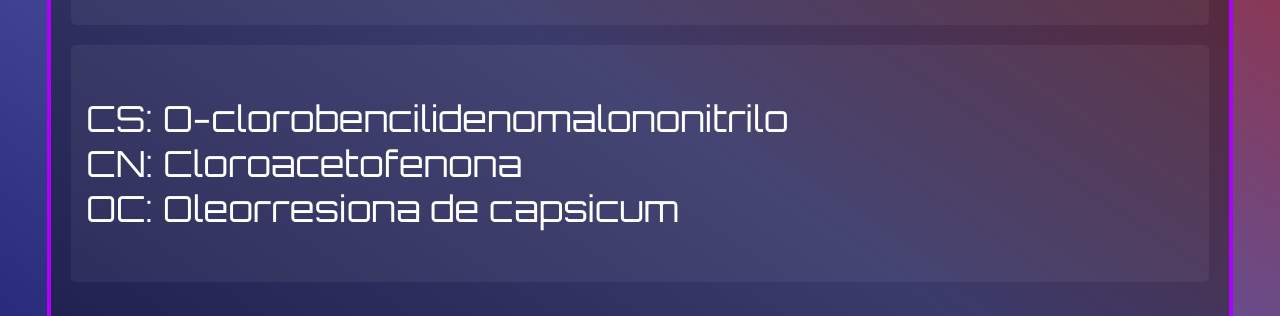
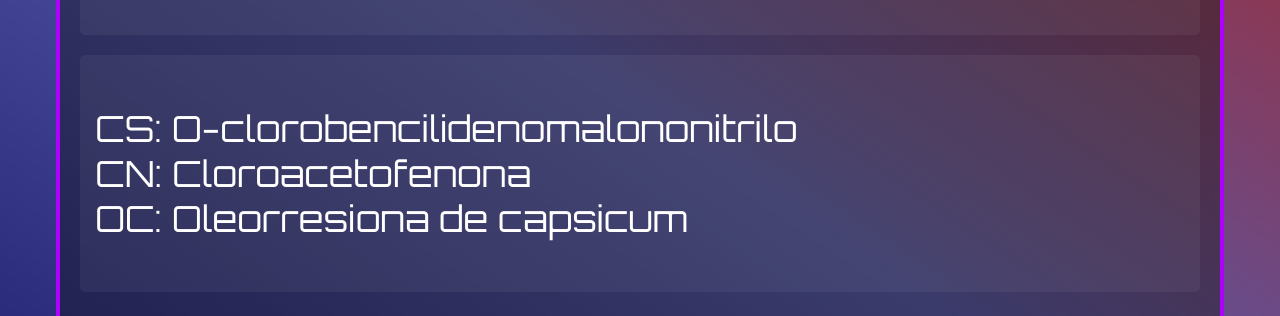
Before and after one commit to A23300714/Pimienton3000-System, a website: page dashboard.html in a window 1280 px wide. Shown: the part 304-620 px from the top of the page. Drawn offline with Linux system fonts and the light colour scheme.

Commit message:
Update body styles in dashboard.css
Added padding and overflow-y property to body.

```diff
--- a/dashboard.css
+++ b/dashboard.css
@@ -6,7 +6,8 @@ body {
   background: linear-gradient(34deg, #1c1d6c, #292b91ca, #a82727);
   font-family: "Orbitron", sans-serif;
   color: white;
-  overflow: hidden;
+  padding: 10px;
+  overflow-y: auto;
 }
 
 .device-screen {
```
